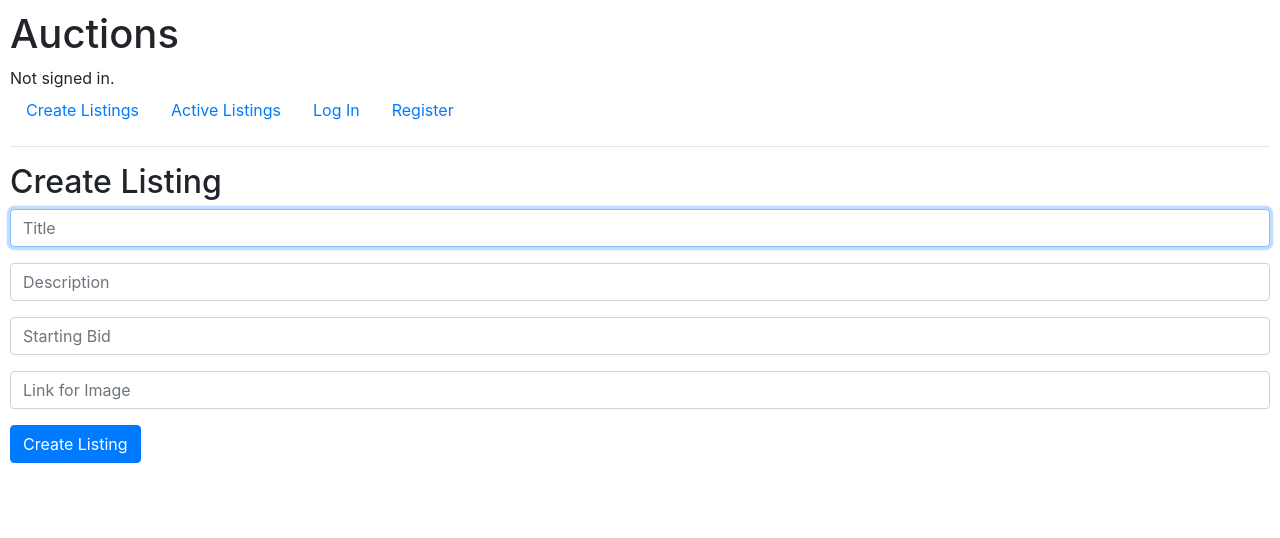
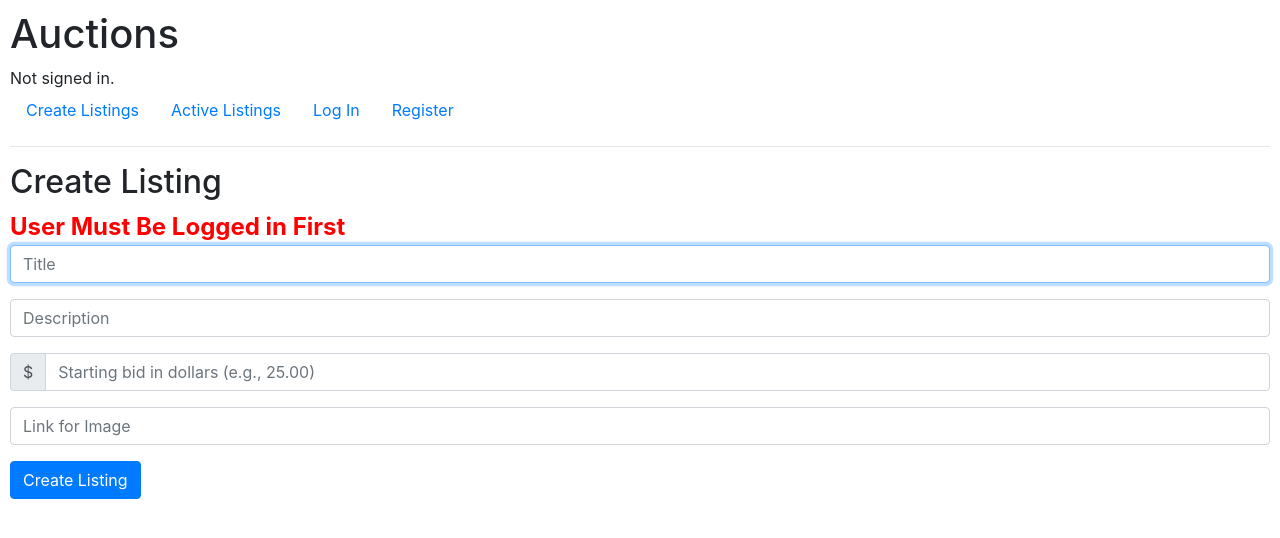
Before and after one commit to VitoNick/CS50w-commerce, a Django app: page /create-listing in a window 1280 px wide. Shown: the top 538 px of the page. Run offline with Django 3.2, Linux system fonts and the light colour scheme; some libraries are stand-ins or nearby versions.

Commit message:
saving listings now, working on displaying them in index

```diff
--- a/auctions/static/auctions/styles.css
+++ b/auctions/static/auctions/styles.css
@@ -1,3 +1,9 @@
 body {
     padding: 10px;
 }
+
+.error_message {
+    color: red;
+    font-size: 24px;
+    font-weight: bold;
+}
--- a/auctions/templates/auctions/create_listing.html
+++ b/auctions/templates/auctions/create_listing.html
@@ -3,6 +3,10 @@
 {% block body %}
 
     <h2>Create Listing</h2>
+
+    {% if message %}
+        <div class="error_message">{{ message }}</div>
+    {% endif %}
 
     <form action="{% url 'create_listing' %}" method="post">
 
@@ -14,7 +18,12 @@
             <input class="form-control" type="text" name="description" placeholder="Description">
         </div>
         <div class="form-group">
-            <input class="form-control" type="text" name="starting_bid" placeholder="Starting Bid">
+            <div class="input-group">
+                <div class="input-group-prepend">
+                    <span class="input-group-text">$</span>
+                </div>
+                <input class="form-control" type="number" name="starting_bid" placeholder="Starting bid in dollars (e.g., 25.00)" step="0.01" min="0" required>
+            </div>
         </div>
         <div class="form-group">
             <input class="form-control" type="url" name="image_url" placeholder="Link for Image">
--- a/auctions/views.py
+++ b/auctions/views.py
@@ -4,11 +4,12 @@ from django.http import HttpResponse, HttpResponseRedirect
 from django.shortcuts import render
 from django.urls import reverse
 
-from .models import User
+from .models import User, AuctionListing, Bid, Comments
 
 
 def index(request):
-    return render(request, "auctions/index.html")
+    listings = AuctionListing
+    return render(request, "auctions/index.html", {"listings": listings})
 
 
 def login_view(request):
@@ -63,14 +64,28 @@ def register(request):
         return render(request, "auctions/register.html")
 
 def create_listing(request):
-    # add if user is non error, if not logged in redirect to login page with message
+    # check if user is logged in
+    if not request.user.is_authenticated:
+        # error message if not logged in
+        # render with "message": "User Must Login First"
+        return render(request, "auctions/create_listing.html", {"message": "User Must Be Logged in First"})
+
     if request.method == "POST":
         title = request.POST.get("title", "").strip()
         description = request.POST.get("description", "").strip()
         starting_bid = request.POST.get("starting_bid", "").strip()
         image_url = request.POST.get("image_url", "").strip()
 
+        # what are we going to do with all of this information?
+        listing = AuctionListing.objects.create(
+            title=title,
+            description=description,
+            starting_bid=starting_bid,
+            image_url=image_url,
+            owner=request.user
+        )
+        print(listing)
 
-
+        return HttpResponseRedirect(reverse("index"))
 
     return render(request, "auctions/create_listing.html")
```
Also changed, not shown: auctions/models.py (+9 -1 lines), auctions/migrations/0004_remove_auctionlisting_current_bid_and_more.py (added).
